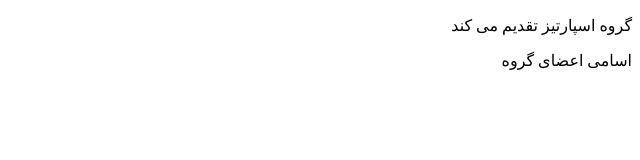
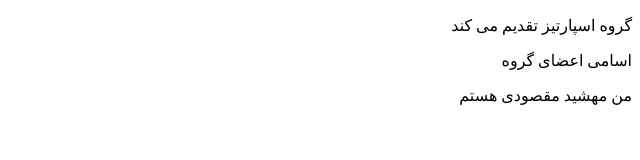
Before and after one commit to mahshid8686ir/-exercises-git-crocodile, a plain HTML site: page index-S.partiz.html in a window 1280 px wide. Shown: the whole page, without its empty margins (640-1280 px from the left). Drawn offline with Linux system fonts and the light colour scheme.

Commit message:
Update index-S.partiz.html

```diff
--- a/index-S.partiz.html
+++ b/index-S.partiz.html
@@ -9,5 +9,7 @@
     <p>گروه اسپارتیز تقدیم می کند</p>
 
     <p>اسامی اعضای گروه</p>
+        <div class="Mahshid"><p>من مهشید مقصودی هستم</p></div>
+
 </body>
 </html>
```
